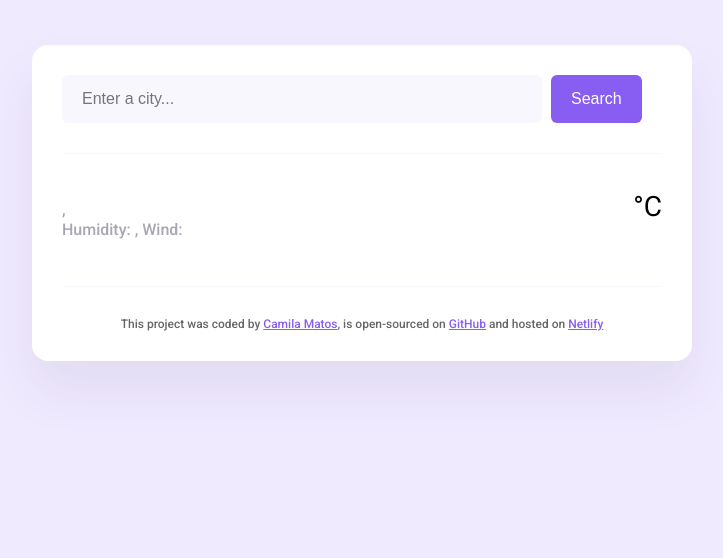
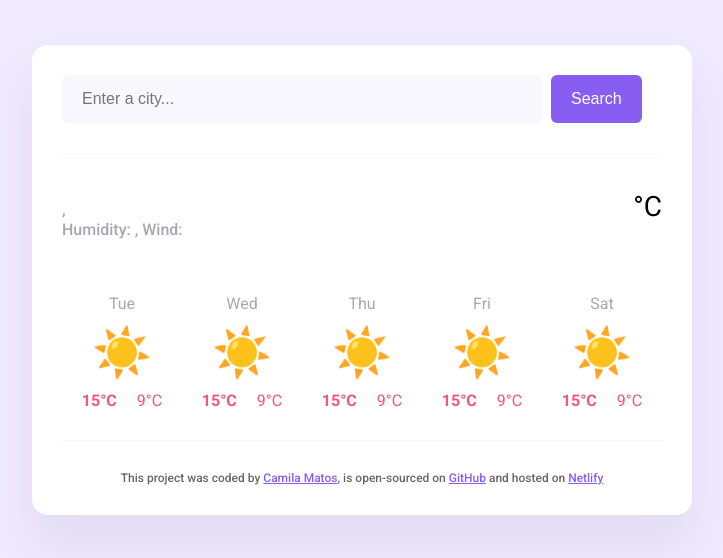
Before and after one commit to camilaselemem/weather_app_w8, a plain HTML site: page index.html in a window 1280 px wide. Shown: the whole page, without its empty margins (278-1001 px from the left). Drawn offline with nearby package versions, Linux system fonts and the light colour scheme; no server answers.

Commit message:
add forecast - html & css

```diff
--- a/index.html
+++ b/index.html
@@ -8,7 +8,7 @@
 <link rel="preconnect" href="https://fonts.gstatic.com" crossorigin>
 <script src="https://cdn.jsdelivr.net/npm/axios@1.6.7/dist/axios.min.js"></script>
 <link href="https://fonts.googleapis.com/css2?family=Roboto:ital,wght@0,100;0,300;0,400;0,500;0,700;0,900;1,100;1,300;1,400;1,500;1,700;1,900&display=swap" rel="stylesheet">
-    <title>Weather App - W7</title>
+    <title>Weather App - W8</title>
   </head>
   <body>
     <div class="weather-app">
@@ -35,6 +35,48 @@
       <div class="weather-app-unit">°C</div>
     </div>
     </div>
+    <div class="weather-forecast">
+      <div class="weather-forecast-day">
+       <div class="weather-forecast-date">Tue</div>
+       <div class="weather-forecast-icon"> ☀️ </div>
+       <div class="weather-forecast-temperatures">
+        <div class="weather-forecast-temperature"><strong>15°C</strong></div>
+        <div class="weather-forecast-temperature"> 9°C</div>
+      </div>
+      </div>
+      <div class="weather-forecast-day">
+        <div class="weather-forecast-date">Wed</div>
+        <div class="weather-forecast-icon"> ☀️ </div>
+        <div class="weather-forecast-temperatures">
+         <div class="weather-forecast-temperature"><strong>15°C</strong></div>
+         <div class="weather-forecast-temperature"> 9°C</div>
+       </div>
+       </div>
+       <div class="weather-forecast-day">
+        <div class="weather-forecast-date">Thu</div>
+        <div class="weather-forecast-icon"> ☀️ </div>
+        <div class="weather-forecast-temperatures">
+         <div class="weather-forecast-temperature"><strong>15°C</strong></div>
+         <div class="weather-forecast-temperature"> 9°C</div>
+       </div>
+       </div>
+       <div class="weather-forecast-day">
+        <div class="weather-forecast-date">Fri</div>
+        <div class="weather-forecast-icon"> ☀️ </div>
+        <div class="weather-forecast-temperatures">
+         <div class="weather-forecast-temperature"><strong>15°C</strong></div>
+         <div class="weather-forecast-temperature"> 9°C</div>
+       </div>
+       </div>
+       <div class="weather-forecast-day">
+        <div class="weather-forecast-date">Sat</div>
+        <div class="weather-forecast-icon"> ☀️ </div>
+        <div class="weather-forecast-temperatures">
+         <div class="weather-forecast-temperature"><strong>15°C</strong></div>
+         <div class="weather-forecast-temperature"> 9°C</div>
+       </div>
+       </div>
+      </div>
     </main>
     <footer>
       This project was coded by
--- a/src/index.css
+++ b/src/index.css
@@ -86,6 +86,37 @@ main {
   font-size: 28px;
 }
 
+.weather-forecast {
+  display: flex;
+  justify-content: space-around;
+  margin-top: 38px;
+}
+
+.weather-forecast-date {
+  text-align: center;
+  color: rgba(39, 33, 66, 0.4);
+  font-size: 16px;
+  line-height: 20px;
+  margin-bottom: 10px;
+}
+
+.weather-forecast-icon {
+  font-size: 48px;
+  text-align: center;
+}
+
+.weather-forecast-temperatures {
+  text-align: center;
+  color: #f65282;
+  display: flex;
+  margin-top: 10px;
+  justify-content: center;
+}
+
+.weather-forecast-temperature {
+  padding: 0 10px;
+}
+
 footer {
   border-top: 1px solid #f9f7fe;
   padding: 30px 0 0 0;
```
Also changed, not shown: 1 other file.
